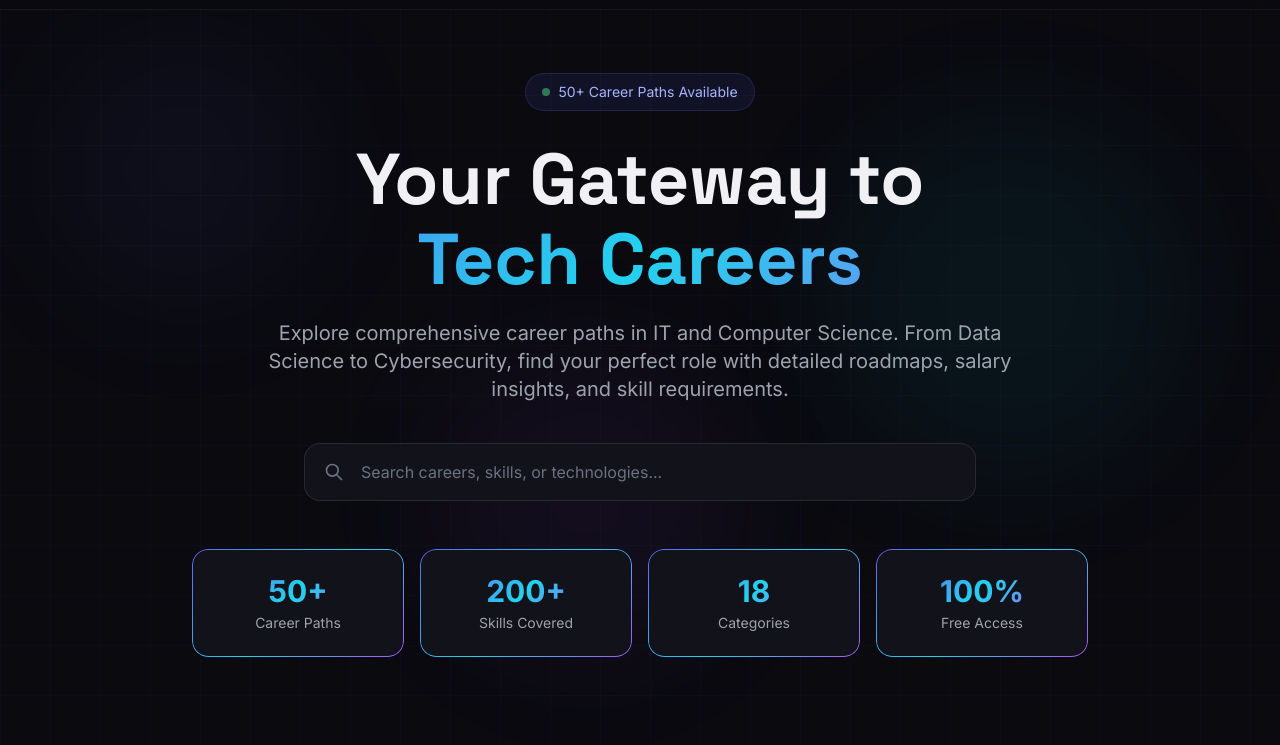
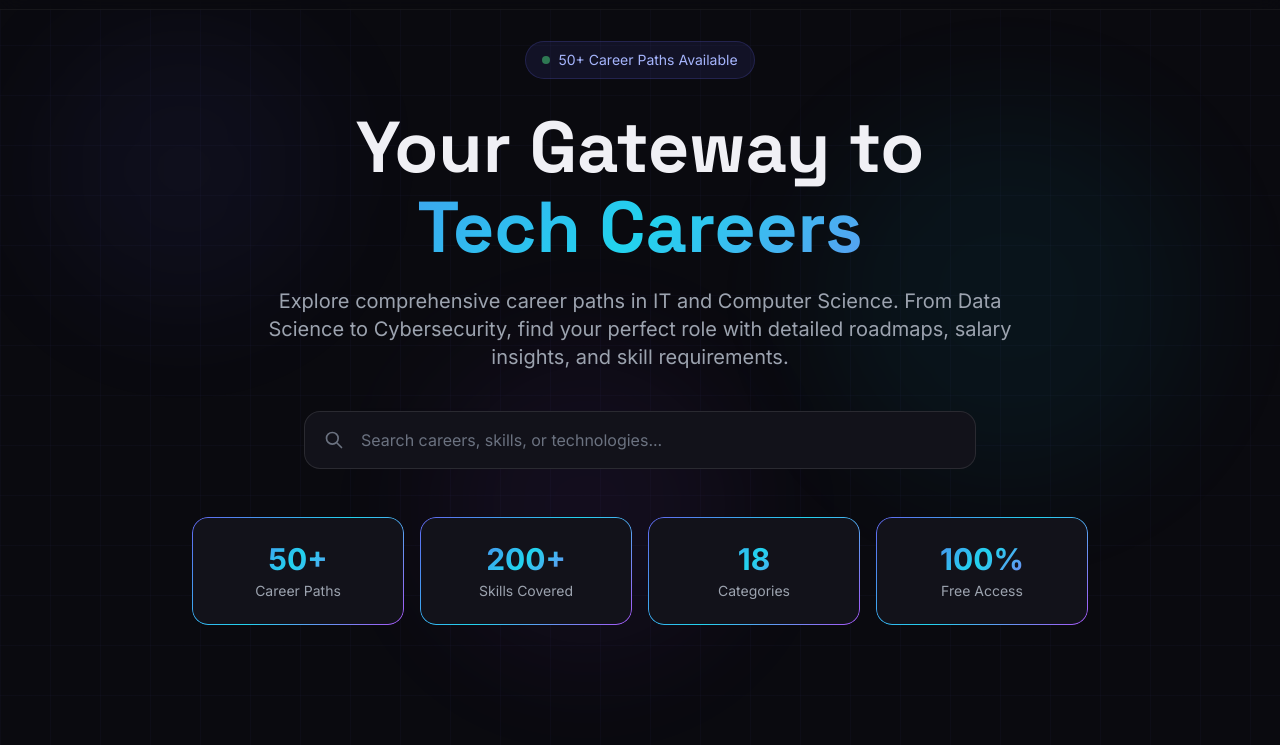
Before and after one commit to yashrajdeshmukh246-lab/SEP, a website: page index.html in a window 1280 px wide. Shown: the part 55-800 px from the top of the page. Drawn offline with nearby package versions, Linux system fonts and the light colour scheme.

Commit message:
Update index.html

```diff
--- a/index.html
+++ b/index.html
@@ -176,7 +176,7 @@
    </nav><!-- Main Content Pages --> <!-- Home Page -->
    <div id="page-home" class="page-content">
     <!-- Hero Section -->
-    <section class="relative pt-32 pb-20 px-4 sm:px-6 lg:px-8">
+    <section class="relative pt-24 pb-20 px-4 sm:px-6 lg:px-8">
      <div class="max-w-7xl mx-auto text-center">
       <div class="inline-flex items-center gap-2 px-4 py-2 rounded-full bg-indigo-500/10 border border-indigo-500/20 mb-8"><span class="w-2 h-2 rounded-full bg-green-400 animate-pulse"></span> <span class="text-sm text-indigo-300">50+ Career Paths Available</span>
       </div>
```
